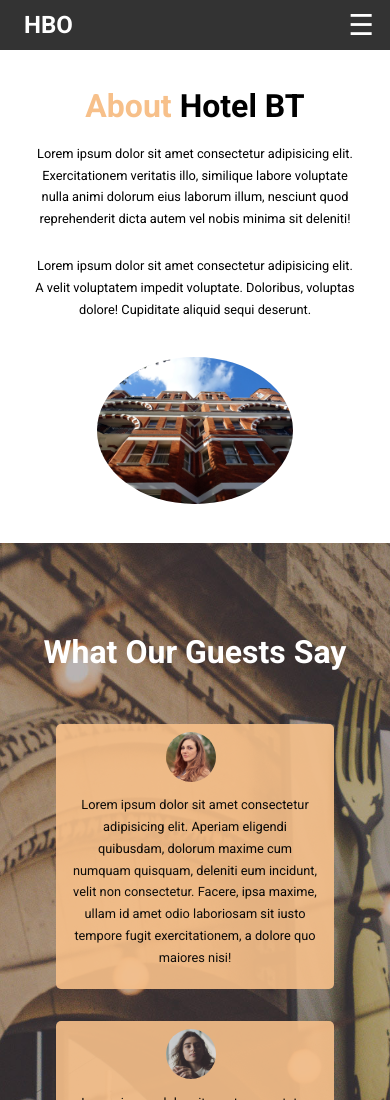
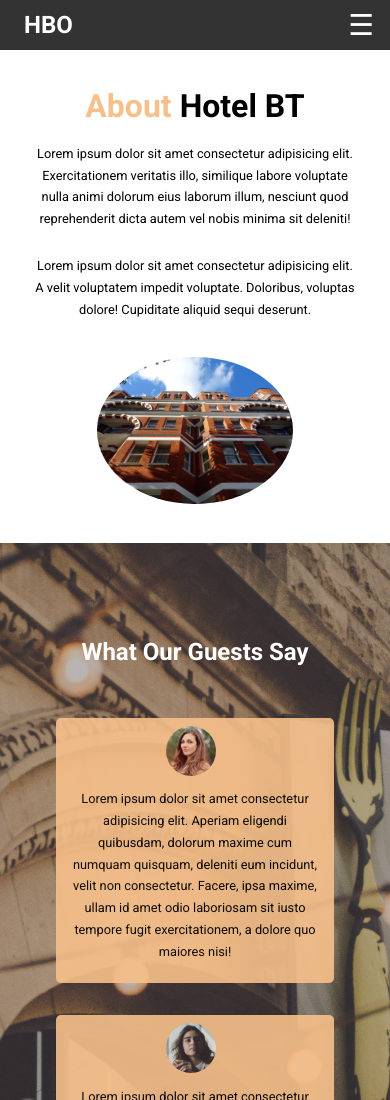
Before and after one commit to Sherif-Elt/hotel-BT, a plain HTML site: page about.html in a window 390 px wide. Shown: the top 1100 px of the page. Drawn offline with Linux system fonts and the light colour scheme.

Commit message:
last touch

```diff
--- a/css/mobile.css
+++ b/css/mobile.css
@@ -71,8 +71,9 @@
      padding-bottom: 1.5rem;
 }
 
-/* Testimonials */
-
+#testimonials h2 {
+    font-size: 1.5rem;
+}
 
 .testimonial-1 {
     display: flex;
```
